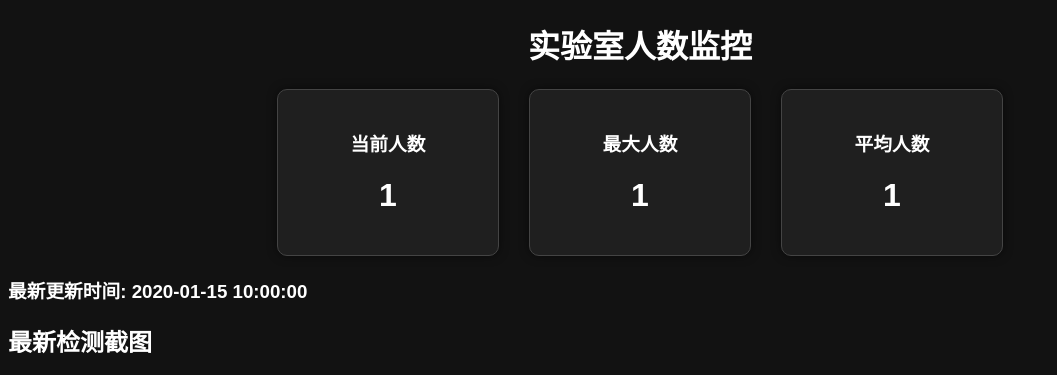
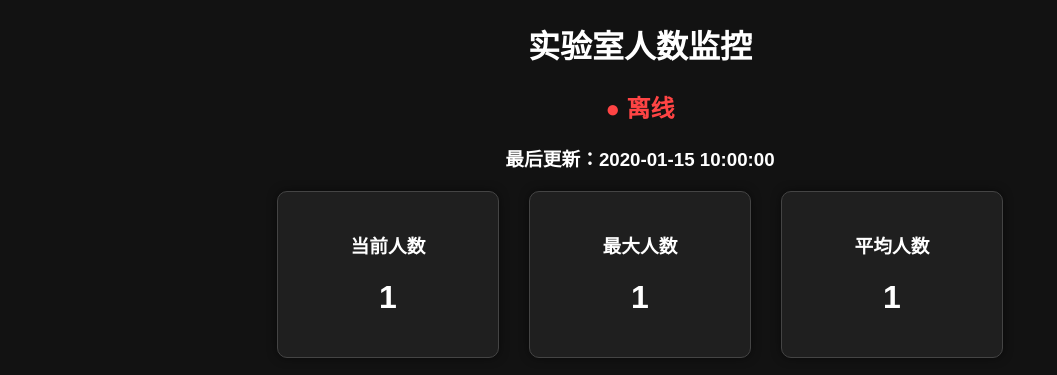
Before and after one commit to jiangtianze/people-counter, a Flask app: template web/templates/index.html in a window 1280 px wide. Shown: the top 375 px of the page, without its empty margins (0-1057 px from the left). Run offline with Flask 3, Linux system fonts and the light colour scheme; the template is opened without the code that fills it: most values are stand-ins (such as "Sample title", 1, 10 or a date in 2020).

Commit message:
增加实时状态灯

```diff
--- a/web/app.py
+++ b/web/app.py
@@ -1,3 +1,4 @@
+from datetime import datetime
 from flask import Flask, render_template,send_file
 import pandas as pd
 import os
@@ -28,6 +29,21 @@ def index():
 
     latest_time = times[-1] if times else "暂无数据"
 
+    status = "离线"
+
+    if times:
+        last_update = datetime.strptime(
+            latest_time,
+            "%Y-%m-%d %H:%M:%S"
+        )
+
+        seconds = (
+            datetime.now() - last_update
+        ).total_seconds()
+
+        if seconds < 300:
+            status = "在线"
+
     max_count = max(counts) if counts else 0
 
     avg_count = round(sum(counts) / len(counts), 1) if counts else 0
@@ -53,7 +69,8 @@ def index():
         latest_time=latest_time,
         max_count=max_count,
         avg_count=avg_count,
-        recent_records=recent_records
+        recent_records=recent_records,
+        status=status
 
     )
 
--- a/web/templates/index.html
+++ b/web/templates/index.html
@@ -15,6 +15,29 @@
 ">
 
     <h1 style="text-align:center;" >实验室人数监控</h1>
+
+
+    <div style="text-align:center;">
+
+    {% if status == "在线" %}
+
+    <h2 style="color:#00ff00;">
+        ● 在线
+    </h2>
+
+    {% else %}
+
+    <h2 style="color:#ff4444;">
+        ● 离线
+    </h2>
+
+    {% endif %}
+
+    <h3>
+    最后更新：{{ latest_time }}
+    </h3>
+
+    </div>
 
     <div style="
         display:flex;
@@ -64,8 +87,7 @@
 
     </div>
 
-    <h3>最新更新时间: {{ latest_time }}</h3>
-    <h2>最新检测截图</h2>
+    <h2 style="text-align:center;">最新检测截图</h2>
     <div style="text-align:center;">
         <img
             src="/latest_image"
```
